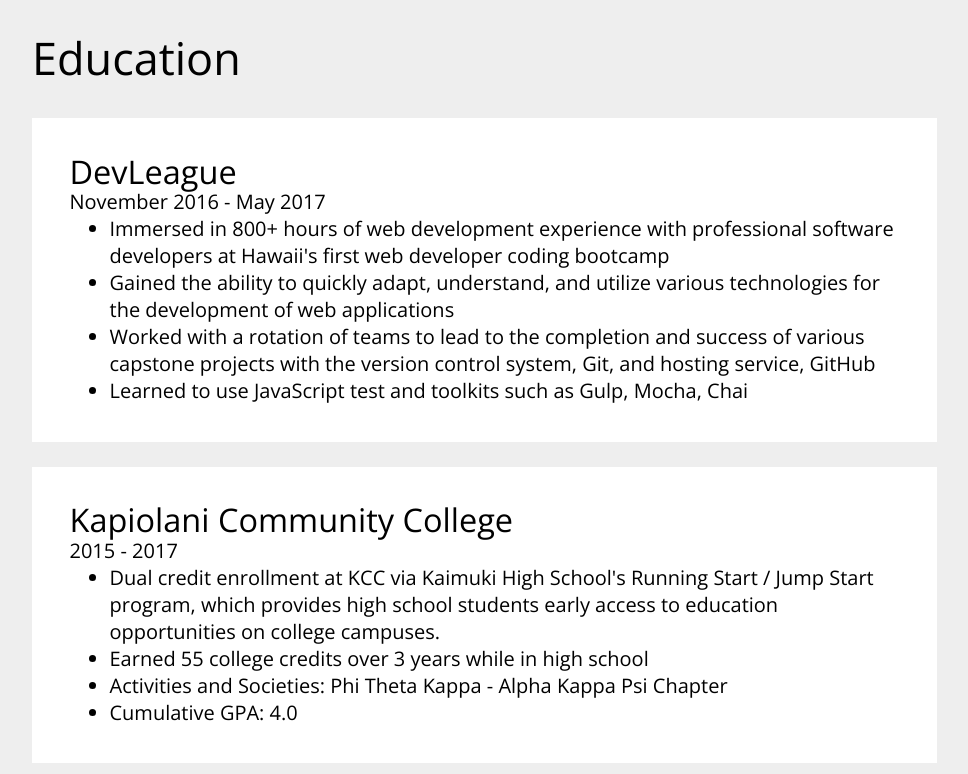
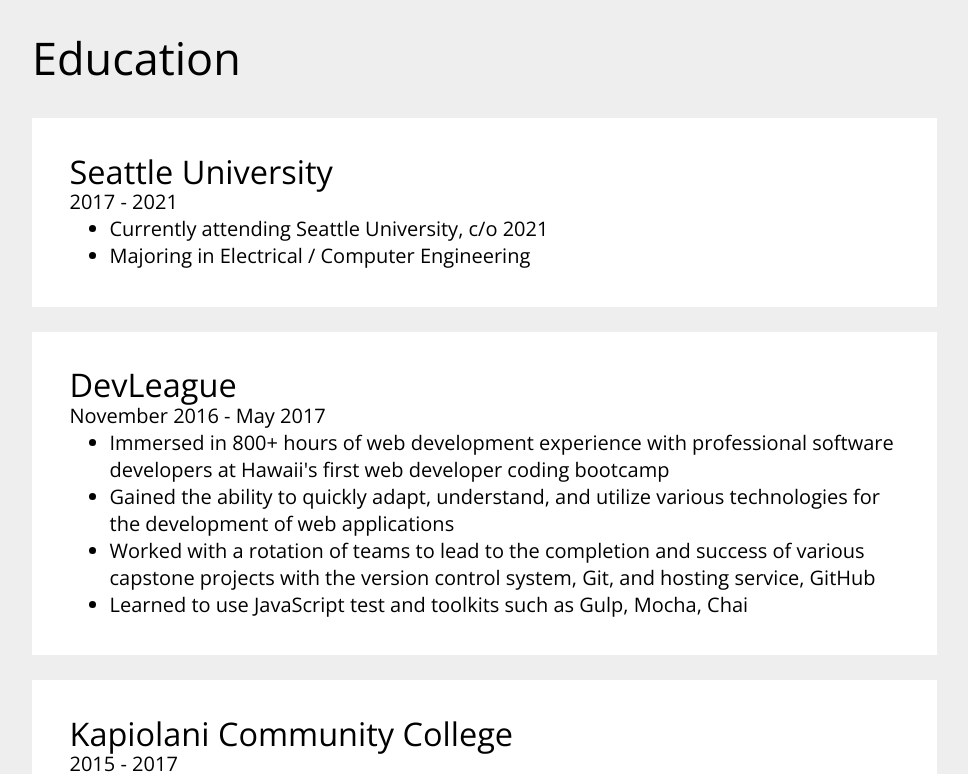
Before and after one commit to invent-ed/edwardgao-old, a website: page resume/public/index.html in a window 1280 px wide. Shown: the part 1251-2025 px from the top of the page, without its empty margins (18-986 px from the left). Drawn offline with nearby package versions, Linux system fonts and the light colour scheme.

Commit message:
add information about Seattle University

```diff
--- a/resume/public/index.html
+++ b/resume/public/index.html
@@ -283,6 +283,14 @@
 		</div>
 		<div class="category" id="education">
 			<div class="cat-title">Education</div>
+            <div class="cat-content">
+                <div class="card-title">Seattle University</div>
+                <p>2017 - 2021</p>
+                <ul>
+                    <li>Currently attending Seattle University, c/o 2021</li>
+                    <li>Majoring in Electrical / Computer Engineering</li>
+                </ul>
+            </div>
 			<div class="cat-content">
 				<div class="card-title">DevLeague</div>
 				<p>November 2016 - May 2017</p>
@@ -300,7 +308,6 @@
 					<li>Dual credit enrollment at KCC via Kaimuki High School's Running Start / Jump Start program, which provides high school students early access to education opportunities on college campuses.</li>
 					<li>Earned 55 college credits over 3 years while in high school</li>
 					<li>Activities and Societies: Phi Theta Kappa - Alpha Kappa Psi Chapter</li>
-					<li>Cumulative GPA: 4.0</li>
 				</ul>
 			</div>
 			<div class="cat-content">
@@ -310,7 +317,6 @@
 					<li>President and founder of school's Robotics Club (Team Robodogs), which became the top performing public school robotics team during the FIRST Tech Challenge Hawaii State Championships.</li>
 					<li>Member of school's CyberPatriot Team, which won first place in Hawaii All Service Gold Tier for the first year, and second place in Hawaii All Service Platinum Tier for the second year.</li>
 					<li>Activities and Societies: National Honors Society</li>
-					<li>Cumulative GPA: 4.063</li>
 				</ul>
 			</div>
 		</div>
```
